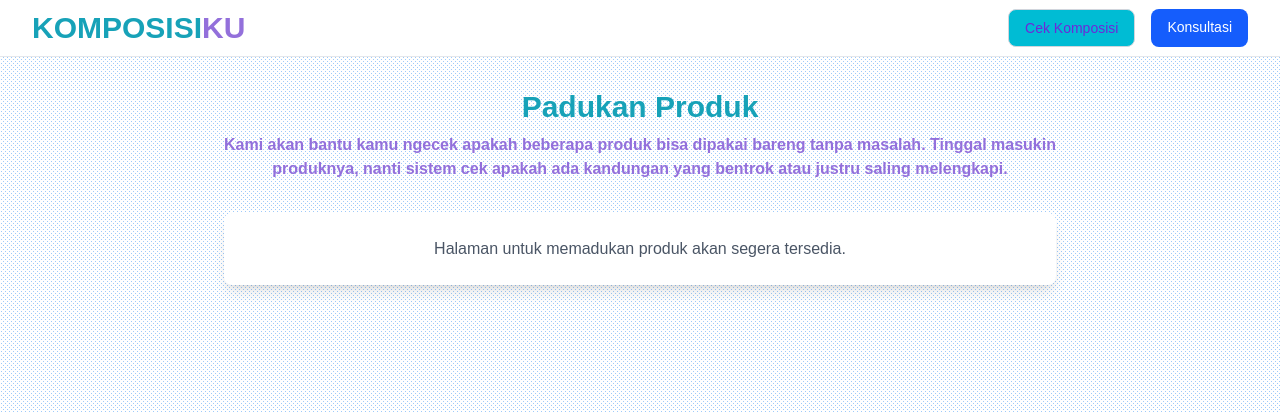
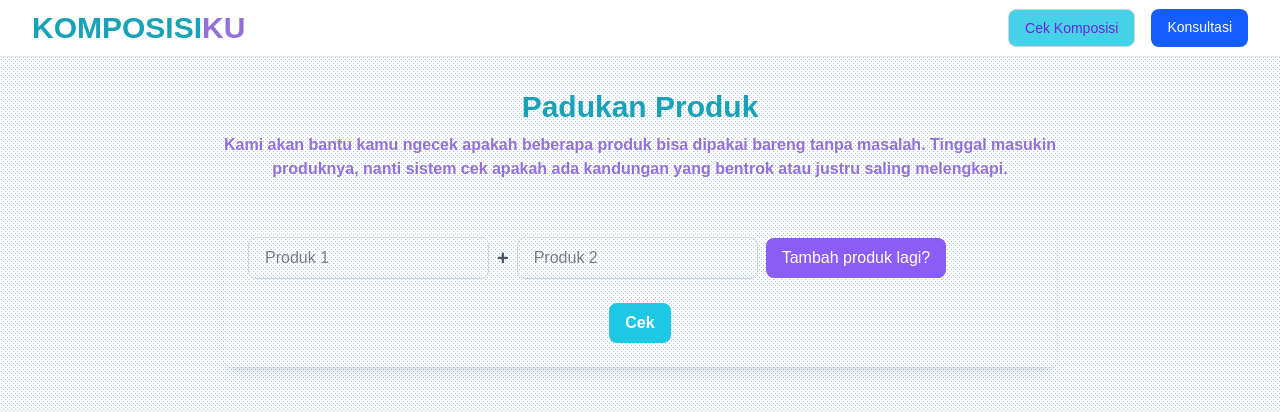
Before and after one commit to gojalgajil/komposisiku, a Next.js app: page /padukanproduk in a window 1280 px wide. Shown: the top 412 px of the page. Built offline with nearby package versions, Linux system fonts and the light colour scheme.

Commit message:
Add dummy

```diff
--- a/app/components/Header.tsx
+++ b/app/components/Header.tsx
@@ -57,7 +57,7 @@ export default function Header() {
           <nav className="hidden lg:flex space-x-4">
             <Link
               href={isPadukanPage ? "/" : "/padukanproduk"}
-              className="px-4 py-2 text-sm font-medium text-[#6D28D9] dark:text-gray-300 bg-[#00BCD4] dark:bg-gray-800 border border-gray-300 dark:border-gray-600 rounded-lg hover:bg-gray-50 dark:hover:bg-gray-700 transition-colors"
+              className="px-4 py-2 text-sm font-medium text-[#6D28D9] dark:text-gray-300 bg-[#45D2E8] dark:bg-gray-800 border border-gray-300 dark:border-gray-600 rounded-lg hover:bg-gray-50 dark:hover:bg-gray-700 transition-colors"
             >
               {isPadukanPage ? "Cek Komposisi" : "Padukan Produk"}
             </Link>
--- a/app/data/dummyProducts.ts
+++ b/app/data/dummyProducts.ts
@@ -9,6 +9,48 @@ export interface Product {
   anjuran: string[];
   larangan: string[];
 }
+
+export interface ProductCombination {
+  produk1: string;
+  produk2: string;
+  hasil: {
+    status: "aman" | "berisiko";
+    kesimpulan: string;
+    detailAnalisis: string[];
+    anjuranPemakaian: string[];
+    efekSamping: string[];
+  };
+}
+
+export const dummyCombinations: ProductCombination[] = [
+  {
+    produk1: "Skintific Retinol Renewal Serum",
+    produk2: "Some By Mi AHA BHA PHA 30 Days Toner",
+    hasil: {
+      status: "berisiko",
+      kesimpulan: "Kombinasi ini berisiko tinggi dan tidak disarankan digunakan bersamaan, terutama untuk pemula atau kulit sensitif.",
+      detailAnalisis: [
+        "Retinol (Skintific) dan AHA/BHA/PHA (Some By Mi) adalah bahan aktif kuat yang sama-sama bekerja eksfoliasi",
+        "Menggunakan keduanya bersamaan dapat menyebabkan iritasi berlebih, kering, dan sensitif",
+        "Retinol meningkatkan sensitivitas kulit terhadap sinar matahari, AHA/BHA juga membuat kulit lebih rentan",
+        "Kombinasi ini bisa menyebabkan 'retinoid dermatitis' atau iritasi berat"
+      ],
+      anjuranPemakaian: [
+        "Pisahkan pemakaian: pagi gunakan AHA/BHA/PHA, malam gunakan retinol",
+        "Atau gunakan pada hari yang berbeda (selang-seling hari)",
+        "Gunakan sunscreen SPF 30+ minimal dan gunakan moisturizer yang baik",
+        "Mulai dengan konsentrasi rendah dan frekuensi jarang"
+      ],
+      efekSamping: [
+        "Iritasi, kemerahan, dan rasa perih",
+        "Kulit kering dan mengelupas berlebihan",
+        "Sensitif terhadap produk lain",
+        "Peningkatan risiko sunburn",
+        "Breakout atau purging parah"
+      ]
+    }
+  }
+];
 
 export const dummyProducts: Product[] = [
   {
--- a/app/padukanproduk/page.tsx
+++ b/app/padukanproduk/page.tsx
@@ -1,6 +1,43 @@
+"use client";
+
+import { useState } from "react";
 import Header from "../components/Header";
+import { dummyCombinations, ProductCombination } from "../data/dummyProducts";
 
 export default function PadukanProduk() {
+  const [productInputs, setProductInputs] = useState<string[]>(["", ""]);
+  const [checkResult, setCheckResult] = useState<ProductCombination | null>(null);
+
+  const addProductInput = () => {
+    if (productInputs.length < 4) {
+      setProductInputs([...productInputs, ""]);
+    }
+  };
+
+  const handleProductInputChange = (index: number, value: string) => {
+    const newProductInputs = [...productInputs];
+    newProductInputs[index] = value;
+    setProductInputs(newProductInputs);
+  };
+
+  const handleCheck = () => {
+    const filledInputs = productInputs.filter(input => input.trim() !== "");
+
+    if (filledInputs.length >= 2) {
+      const produk1 = filledInputs[0].trim();
+      const produk2 = filledInputs[1].trim();
+
+      // Check if this combination exists in dummy data
+      const combination = dummyCombinations.find(
+        combo =>
+          (combo.produk1.toLowerCase() === produk1.toLowerCase() && combo.produk2.toLowerCase() === produk2.toLowerCase()) ||
+          (combo.produk1.toLowerCase() === produk2.toLowerCase() && combo.produk2.toLowerCase() === produk1.toLowerCase())
+      );
+
+      setCheckResult(combination || null);
+    }
+  };
+
   return (
     <div className="min-h-screen">
       <Header />
@@ -13,11 +50,89 @@ export default function PadukanProduk() {
             Kami akan bantu kamu ngecek apakah beberapa produk bisa dipakai bareng tanpa masalah. Tinggal masukin produknya, nanti sistem cek apakah ada kandungan yang bentrok atau justru saling melengkapi.
         </h2>
 
-        <div className="bg-white dark:bg-gray-800 rounded-lg shadow-lg p-6">
-          <p className="text-gray-600 dark:text-gray-300 text-center">
-            Halaman untuk memadukan produk akan segera tersedia.
-          </p>
+        <div className="dark:bg-gray-800 rounded-lg shadow-lg p-6">
+          <div className="flex flex-wrap items-center gap-2 mb-6">
+            {productInputs.map((product, index) => (
+              <div key={index} className="flex items-center gap-2">
+                <input
+                  type="text"
+                  placeholder={`Produk ${index + 1}`}
+                  value={product}
+                  onChange={(e) => handleProductInputChange(index, e.target.value)}
+                  className="px-4 py-2 border border-gray-300 dark:border-gray-600 rounded-lg focus:outline-none focus:ring-2 focus:ring-blue-500 focus:border-transparent dark:bg-gray-700 dark:text-white"
+                />
+                {index < productInputs.length - 1 && (
+                  <span className="text-xl font-bold text-gray-600 dark:text-gray-400">+</span>
+                )}
+              </div>
+            ))}
+
+            {productInputs.length < 4 && (
+              <button
+                onClick={addProductInput}
+                className="px-4 py-2 bg-[#8B5CF6] text-white rounded-lg hover:bg-[#1CC8E3] transition-colors"
+              >
+                Tambah produk lagi?
+              </button>
+            )}
+          </div>
+
+          <div className="flex justify-center">
+            <button
+              onClick={handleCheck}
+              className="px-4 py-2 bg-[#1CC8E3] text-white rounded-lg hover:bg-[#8B5CF6] transition-colors font-semibold"
+            >
+              Cek
+            </button>
+          </div>
         </div>
+
+        {/* Result Display Section */}
+        {checkResult && (
+          <div className="bg-white dark:bg-gray-800 rounded-lg shadow-lg p-6 mt-6">
+            <div className="mb-6">
+              <div className={`inline-block px-4 py-2 rounded-lg text-white font-semibold ${
+                checkResult.hasil.status === 'aman' ? 'bg-green-500' : 'bg-red-500'
+              }`}>
+                {checkResult.hasil.status === 'aman' ? 'AMAN' : 'BERISIKO'}
+              </div>
+            </div>
+
+            <div className="mb-6">
+              <h3 className="text-xl font-bold text-gray-900 dark:text-white mb-3">Kesimpulan</h3>
+              <p className="text-gray-600 dark:text-gray-300">{checkResult.hasil.kesimpulan}</p>
+            </div>
+
+            <div className="mb-6">
+              <h3 className="text-xl font-bold text-gray-900 dark:text-white mb-3">Detail Analisis</h3>
+              <ul className="list-disc list-inside space-y-2">
+                {checkResult.hasil.detailAnalisis.map((item, index) => (
+                  <li key={index} className="text-gray-600 dark:text-gray-300">{item}</li>
+                ))}
+              </ul>
+            </div>
+
+            <div className="grid grid-cols-1 md:grid-cols-2 gap-6">
+              <div>
+                <h3 className="text-xl font-bold text-green-600 dark:text-green-400 mb-3">Anjuran Pemakaian</h3>
+                <ul className="list-disc list-inside space-y-2">
+                  {checkResult.hasil.anjuranPemakaian.map((item, index) => (
+                    <li key={index} className="text-gray-600 dark:text-gray-300 text-sm">{item}</li>
+                  ))}
+                </ul>
+              </div>
+
+              <div>
+                <h3 className="text-xl font-bold text-red-600 dark:text-red-400 mb-3">Efek Samping</h3>
+                <ul className="list-disc list-inside space-y-2">
+                  {checkResult.hasil.efekSamping.map((item, index) => (
+                    <li key={index} className="text-gray-600 dark:text-gray-300 text-sm">{item}</li>
+                  ))}
+                </ul>
+              </div>
+            </div>
+          </div>
+        )}
       </main>
     </div>
   );
```
